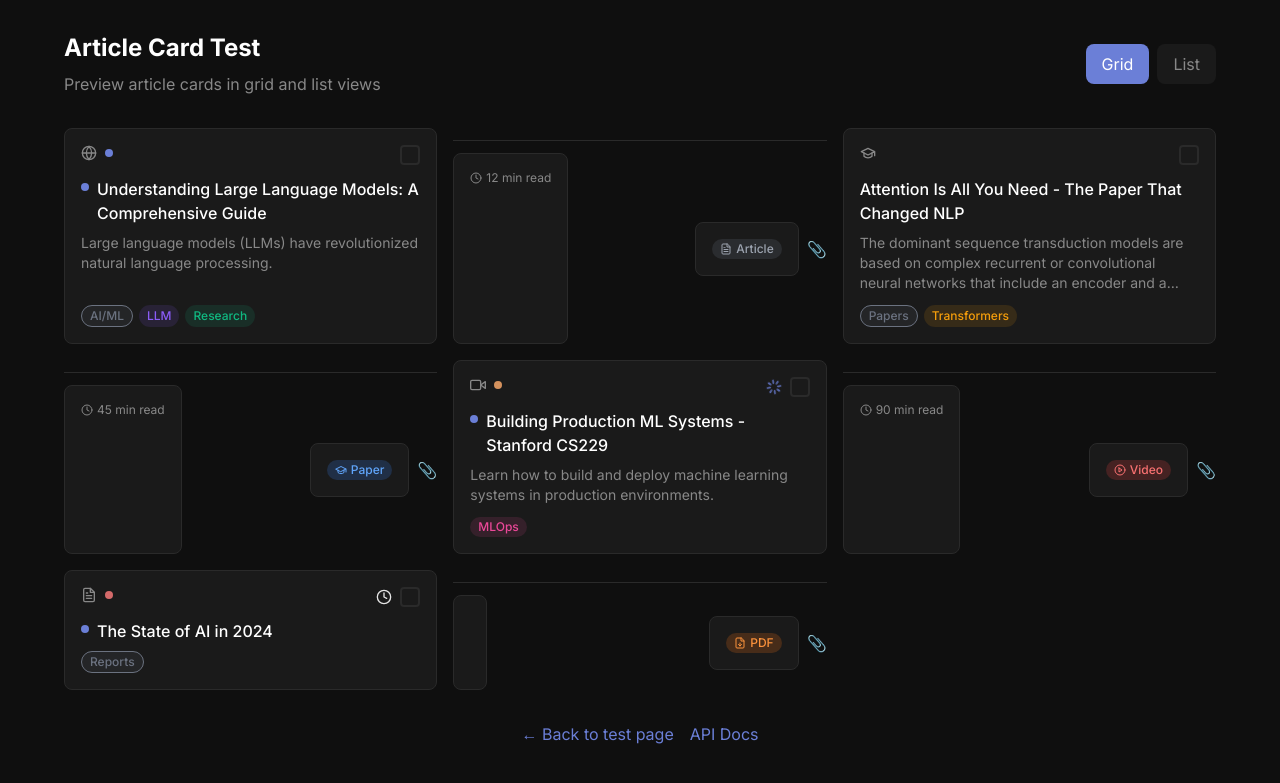
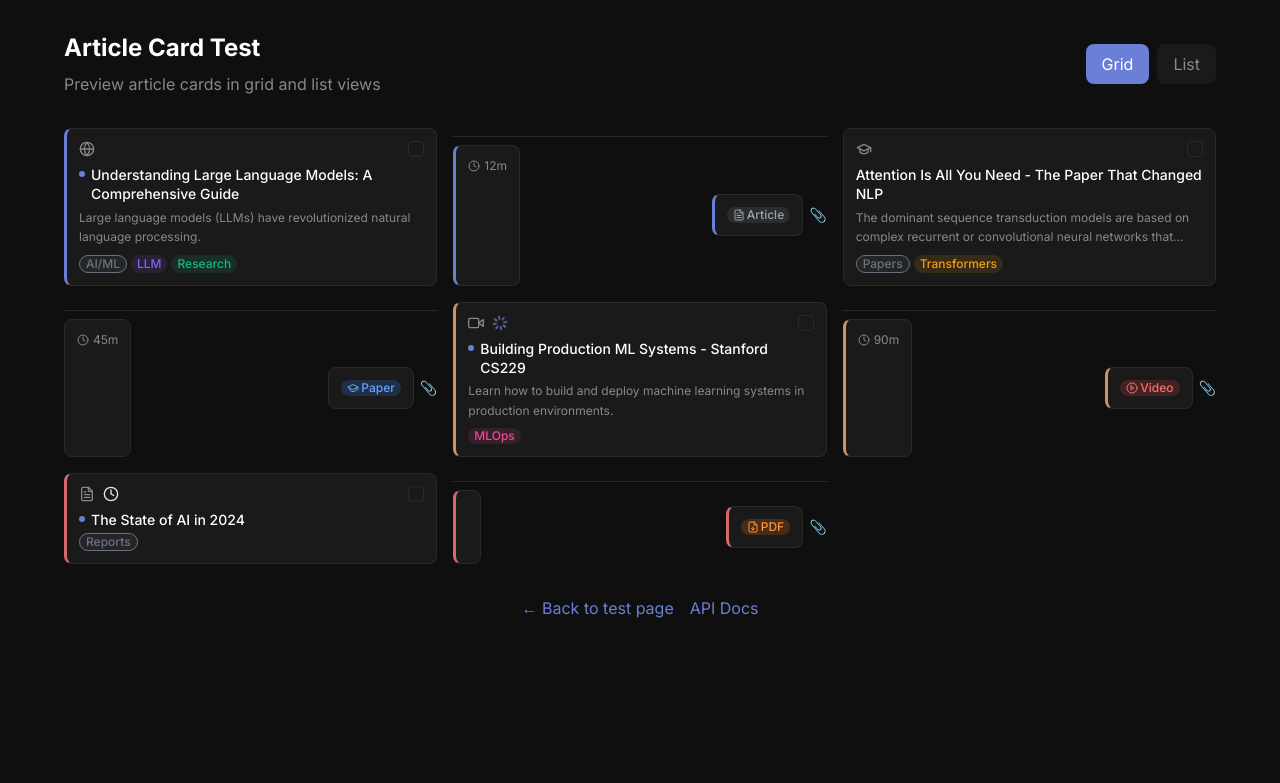
Before and after one commit to sebkrier/alexandria, a FastAPI app: page /app/test/card in a window 1280 px wide. Shown: the top 783 px of the page. Run offline with FastAPI, Linux system fonts and the light colour scheme; parts of the project's set-up code (start-up, migrations or seed data) failed here and were passed over; some libraries are stand-ins or nearby versions.

Commit message:
Fix article card styling to match React version
Grid view:
- Reduce padding (p-4 -> p-3) for more compact cards
- Add colored left border for articles with color
- Smaller title (text-sm), summary (text-xs, 2 lines)
- Tighter margins throughout (mb-3 -> mb-2, etc.)
- Smaller checkbox and unread indicator dots
- Shorter reading time format (12m vs 12 min read)

List view:
- Single-line compact layout with inline tags
- Reduced padding (px-3 py-2)
- Colored left border instead of separate color strip
- Summary limited to 1 line

Badges:
- More compact padding (px-1.5 py-0)
- Tighter icon gap in media type badge

Co-Authored-By: Claude Opus 4.5 <noreply@anthropic.com>

```diff
--- a/backend/templates/components/badge.html
+++ b/backend/templates/components/badge.html
@@ -9,8 +9,8 @@
     size: "sm" or "md"
 #}
 {% set size_classes = {
-    'sm': 'px-2 py-0.5 text-xs',
-    'md': 'px-2.5 py-1 text-sm'
+    'sm': 'px-1.5 py-0 text-xs',
+    'md': 'px-2 py-0.5 text-sm'
 } %}
 {% set variant_classes = {
     'solid': 'bg-dark-hover text-dark-text',
@@ -44,7 +44,7 @@
 } %}
 {% set type_config = config.get(media_type, config['article']) %}
 
-<span class="inline-flex items-center gap-1 px-2 py-0.5 rounded-full text-xs font-medium {{ type_config.bg }} {{ type_config.text }} {{ class }}">
+<span class="inline-flex items-center gap-0.5 px-1.5 py-0 rounded-full text-xs font-medium {{ type_config.bg }} {{ type_config.text }} {{ class }}">
     {% if type_config.icon == 'file_text' %}{{ file_text('w-3 h-3') }}
     {% elif type_config.icon == 'graduation_cap' %}{{ graduation_cap('w-3 h-3') }}
     {% elif type_config.icon == 'play_circle' %}{{ play_circle('w-3 h-3') }}
--- a/backend/templates/partials/article_card.html
+++ b/backend/templates/partials/article_card.html
@@ -36,53 +36,46 @@
     hx-get="/app/article/{{ article.id }}"
     hx-target="body"
     hx-push-url="true"
-    class="flex items-start gap-4 p-4 bg-dark-surface border rounded-lg transition-colors {% if is_selected %}border-article-blue bg-article-blue/5{% else %}border-dark-border hover:border-dark-hover hover:bg-dark-hover/50{% endif %}"
+    class="flex items-center gap-3 px-3 py-2 bg-dark-surface border rounded-lg transition-colors {% if is_selected %}border-article-blue bg-article-blue/5{% else %}border-dark-border hover:border-dark-hover hover:bg-dark-hover/50{% endif %}"
+    {% if article.color %}style="border-left: 3px solid {{ article.color.hex_value }};"{% endif %}
 >
-    {# Color indicator #}
-    {% if article.color %}
-    <div
-        class="w-1 self-stretch rounded-full flex-shrink-0"
-        style="background-color: {{ article.color.hex_value }}"
-    ></div>
-    {% endif %}
+    {# Source icon #}
+    {{ source_icon(article.source_type, 'w-4 h-4 text-dark-muted flex-shrink-0') }}
 
     {# Content #}
     <div class="flex-1 min-w-0">
-        <div class="flex items-start gap-3">
-            {{ source_icon(article.source_type, 'w-4 h-4 text-dark-muted mt-1 flex-shrink-0') }}
-            <div class="flex-1 min-w-0">
-                <div class="flex items-center gap-2">
+        <div class="flex items-center gap-1.5">
             {% if not article.is_read %}
-                    <span class="w-2 h-2 rounded-full bg-article-blue flex-shrink-0" title="Unread"></span>
+            <span class="w-1.5 h-1.5 rounded-full bg-article-blue flex-shrink-0" title="Unread"></span>
             {% endif %}
-                    <h3 class="font-medium text-white truncate">{{ article.title }}</h3>
+            <h3 class="text-sm font-medium text-white truncate">{{ article.title }}</h3>
         </div>
         {% if summary_preview %}
-                <p class="text-sm text-dark-muted mt-1 line-clamp-2">{{ summary_preview }}</p>
+        <p class="text-xs text-dark-muted mt-0.5 line-clamp-1">{{ summary_preview }}</p>
         {% endif %}
-                <div class="flex items-center gap-2 mt-2">
+    </div>
+
+    {# Tags (inline) #}
+    <div class="hidden sm:flex items-center gap-1 flex-shrink-0">
         {% for cat in (article.categories or [])[:1] %}
         {{ badge(cat.name, color='#6B7280', variant='outline', size='sm') }}
         {% endfor %}
-                    {% for tag in (article.tags or [])[:3] %}
+        {% for tag in (article.tags or [])[:2] %}
         {{ badge(tag.name, color=tag.color or '#8B5CF6', size='sm') }}
         {% endfor %}
     </div>
-            </div>
-        </div>
-    </div>
 
     {# Meta #}
-    <div class="flex items-center gap-3 flex-shrink-0 text-sm text-dark-muted">
+    <div class="flex items-center gap-2 flex-shrink-0 text-xs text-dark-muted">
         {% if article.reading_time_minutes %}
-        <span class="flex items-center gap-1">
-            {{ clock('w-3.5 h-3.5') }}
-            {{ article.reading_time_minutes }} min
+        <span class="hidden sm:flex items-center gap-0.5">
+            {{ clock('w-3 h-3') }}
+            {{ article.reading_time_minutes }}m
         </span>
         {% endif %}
 
         {% if article.processing_status != 'completed' %}
-        {{ status_icon(article.processing_status, 'w-4 h-4') }}
+        {{ status_icon(article.processing_status, 'w-3.5 h-3.5') }}
         {% endif %}
 
         {{ media_type_badge(article.media_type) }}
@@ -100,9 +93,9 @@
         <button
             type="button"
             onclick="event.preventDefault(); event.stopPropagation(); toggleArticleSelection('{{ article.id }}')"
-            class="w-5 h-5 rounded border-2 flex-shrink-0 flex items-center justify-center transition-colors {% if is_selected %}bg-article-blue border-article-blue{% else %}border-dark-border hover:border-dark-muted{% endif %}"
+            class="w-4 h-4 rounded border flex-shrink-0 flex items-center justify-center transition-colors {% if is_selected %}bg-article-blue border-article-blue{% else %}border-dark-border hover:border-dark-muted{% endif %}"
         >
-            {% if is_selected %}{{ check('w-3 h-3 text-white') }}{% endif %}
+            {% if is_selected %}{{ check('w-2.5 h-2.5 text-white') }}{% endif %}
         </button>
     </div>
 </a>
@@ -114,50 +107,42 @@
     hx-get="/app/article/{{ article.id }}"
     hx-target="body"
     hx-push-url="true"
-    class="flex flex-col p-4 bg-dark-surface border rounded-lg transition-colors h-full {% if is_selected %}border-article-blue bg-article-blue/5{% else %}border-dark-border hover:border-dark-hover hover:bg-dark-hover/50{% endif %}"
+    class="flex flex-col p-3 bg-dark-surface border rounded-lg transition-colors h-full {% if is_selected %}border-article-blue bg-article-blue/5{% else %}border-dark-border hover:border-dark-hover hover:bg-dark-hover/50{% endif %}"
+    {% if article.color %}style="border-left: 3px solid {{ article.color.hex_value }};"{% endif %}
 >
     {# Header #}
-    <div class="flex items-start justify-between gap-2 mb-3">
+    <div class="flex items-center justify-between gap-2 mb-2">
         <div class="flex items-center gap-2">
             {{ source_icon(article.source_type, 'w-4 h-4 text-dark-muted') }}
-            {% if article.color %}
-            <div
-                class="w-2 h-2 rounded-full"
-                style="background-color: {{ article.color.hex_value }}"
-            ></div>
-            {% endif %}
-        </div>
-        <div class="flex items-center gap-2">
             {% if article.processing_status != 'completed' %}
             {{ status_icon(article.processing_status, 'w-4 h-4') }}
             {% endif %}
-
+        </div>
         {# Checkbox for bulk selection #}
         <button
             type="button"
             onclick="event.preventDefault(); event.stopPropagation(); toggleArticleSelection('{{ article.id }}')"
-                class="w-5 h-5 rounded border-2 flex-shrink-0 flex items-center justify-center transition-colors {% if is_selected %}bg-article-blue border-article-blue{% else %}border-dark-border hover:border-dark-muted{% endif %}"
+            class="w-4 h-4 rounded border flex-shrink-0 flex items-center justify-center transition-colors {% if is_selected %}bg-article-blue border-article-blue{% else %}border-dark-border hover:border-dark-muted{% endif %}"
         >
-                {% if is_selected %}{{ check('w-3 h-3 text-white') }}{% endif %}
+            {% if is_selected %}{{ check('w-2.5 h-2.5 text-white') }}{% endif %}
         </button>
-        </div>
     </div>
 
     {# Title #}
-    <div class="flex items-start gap-2 mb-2">
+    <div class="flex items-start gap-1.5 mb-1">
         {% if not article.is_read %}
-        <span class="w-2 h-2 rounded-full bg-article-blue flex-shrink-0 mt-1.5" title="Unread"></span>
+        <span class="w-1.5 h-1.5 rounded-full bg-article-blue flex-shrink-0 mt-1.5" title="Unread"></span>
         {% endif %}
-        <h3 class="font-medium text-white line-clamp-2">{{ article.title }}</h3>
+        <h3 class="text-sm font-medium text-white line-clamp-2 leading-snug">{{ article.title }}</h3>
     </div>
 
     {# Summary preview #}
     {% if summary_preview %}
-    <p class="text-sm text-dark-muted line-clamp-3 mb-3 flex-1">{{ summary_preview }}</p>
+    <p class="text-xs text-dark-muted line-clamp-2 mb-2 flex-1 leading-relaxed">{{ summary_preview }}</p>
     {% endif %}
 
     {# Categories & Tags #}
-    <div class="flex flex-wrap gap-1.5 mt-auto">
+    <div class="flex flex-wrap gap-1 mt-auto">
         {% for cat in (article.categories or [])[:1] %}
         {{ badge(cat.name, color='#6B7280', variant='outline', size='sm') }}
         {% endfor %}
@@ -167,24 +152,24 @@
     </div>
 
     {# Footer #}
-    <div class="mt-3 pt-3 border-t border-dark-border flex justify-between items-center">
+    <div class="mt-2 pt-2 border-t border-dark-border flex justify-between items-center">
         {% if article.reading_time_minutes %}
         <span class="flex items-center gap-1 text-xs text-dark-muted">
             {{ clock('w-3 h-3') }}
-            {{ article.reading_time_minutes }} min read
+            {{ article.reading_time_minutes }}m
         </span>
         {% else %}
         <span></span>
         {% endif %}
 
-        <div class="flex items-center gap-2">
+        <div class="flex items-center gap-1.5">
             {{ media_type_badge(article.media_type) }}
             <a
                 href="{{ external_link }}"
                 target="_blank"
                 rel="noopener noreferrer"
                 onclick="event.stopPropagation()"
-                class="text-dark-muted hover:text-article-blue transition-colors"
+                class="text-dark-muted hover:text-article-blue transition-colors text-sm"
                 title="{{ 'Open source' if article.original_url else 'Search on Google' }}"
             >📎</a>
         </div>
```
Lines whose indentation alone changed are shown as unchanged.
